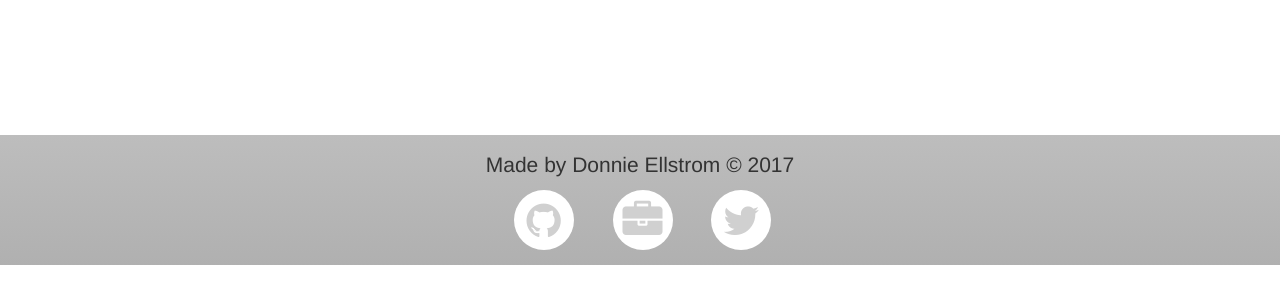
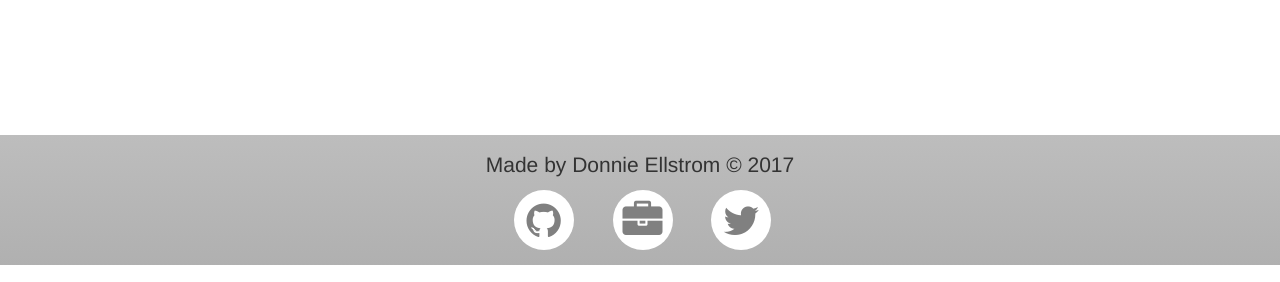
Before and after one commit to Crateros/BetweenTwoBots, a Django app: page / in a window 1280 px wide. Shown: the part 518-800 px from the top of the page. Run offline with Django 3.2, Linux system fonts and the light colour scheme; data that the repository does not hold is empty; some libraries are stand-ins or nearby versions.

Commit message:
Make footer more visible

```diff
--- a/djangotwitter/static/css/style.css
+++ b/djangotwitter/static/css/style.css
@@ -195,7 +195,7 @@ pre {
     margin-right: 15px;
     margin-left: 20px;
     background-color: white;
-    color: #d0d0d0;
+    color: #808080;
     border-radius: 51%;
     padding: 10px;
     height: 60px;
```
